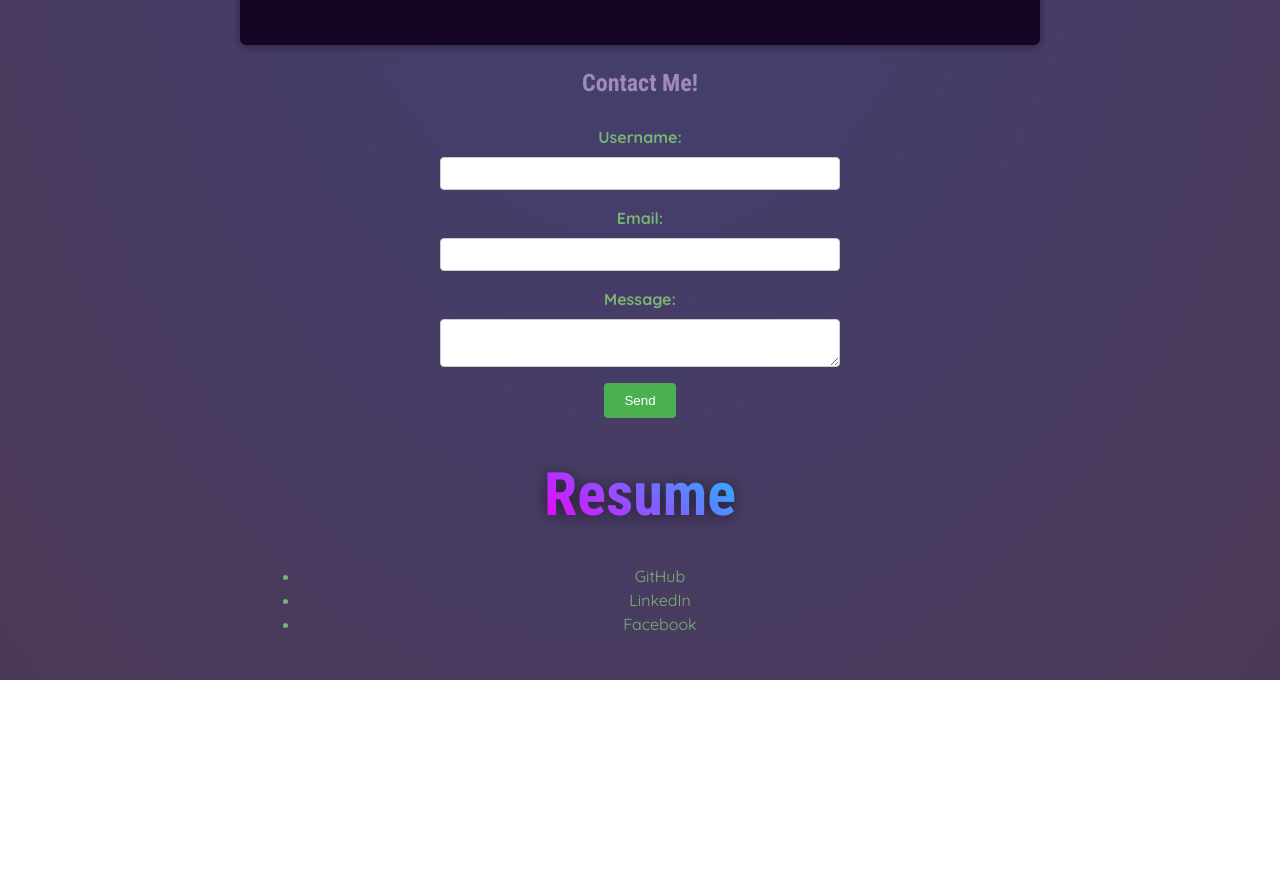
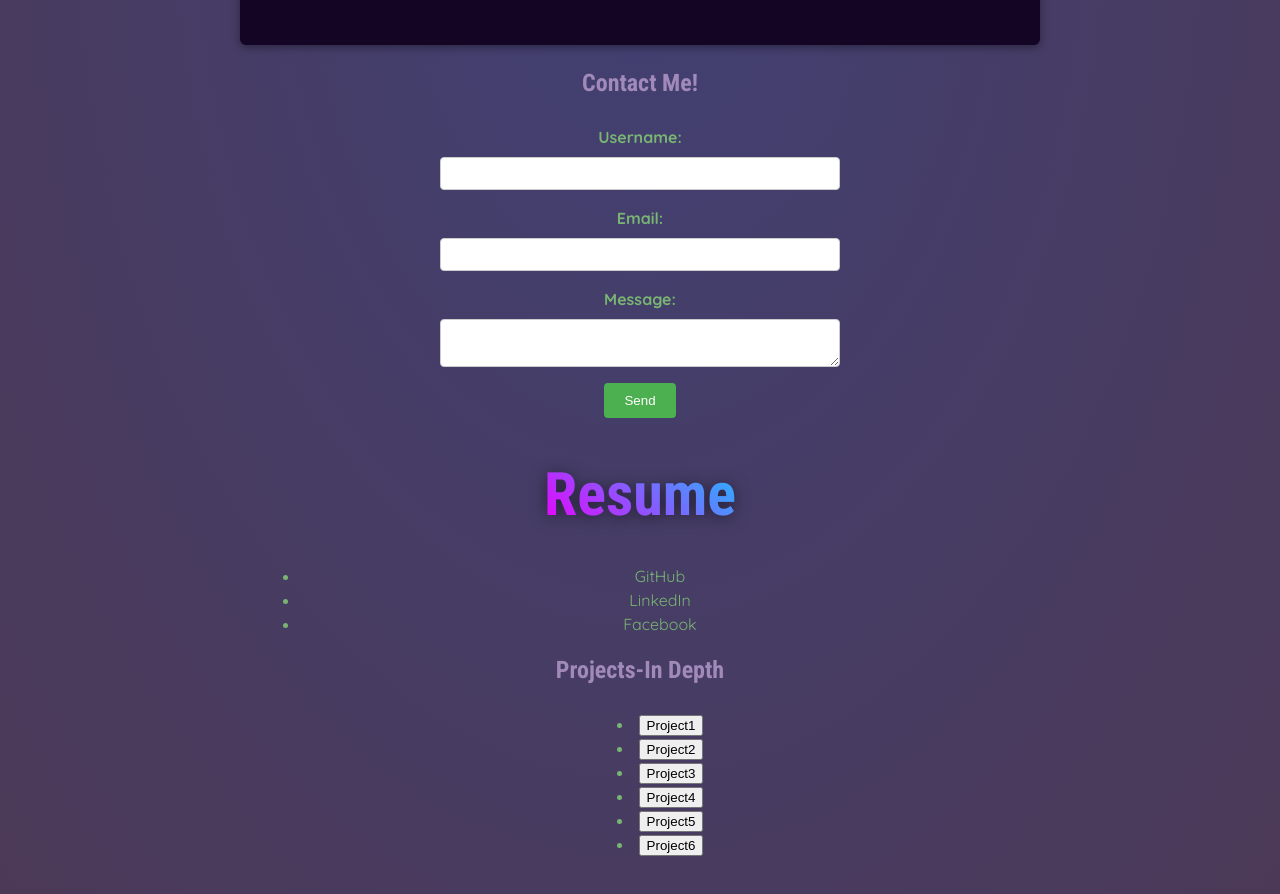
Before and after one commit to JackStendeback/React-Portfolio, a React (Vite) app: page / in a window 1280 px wide. Shown: the part 1100-1994 px from the top of the page. Before the commit the page ends 1780 px from the top, so only its background shows below. Built offline with nearby package versions, Linux system fonts and the light colour scheme.

Commit message:
creating much cleaner code by seperating each component into its own jsx file

```diff
--- a/src/App.jsx
+++ b/src/App.jsx
@@ -1,48 +1,7 @@
 import Header from './components/Header.jsx';
 import { PORTFOLIO_PROJECTS } from './data.js';
-
-function Footer() {
-    return (
-        <footer className="footer" id="footer">
-            <h2>Contact Me!</h2>
-            <form action="/submit_form_url" method="POST" className="contact-form">
-                <label htmlFor="username">Username:</label>
-                <input type="text" id="username" name="username" required />
-
-                <label htmlFor="email">Email:</label>
-                <input type="email" id="email" name="email" required />
-
-                <label htmlFor="message">Message:</label>
-                <textarea id="message" name="message" required />
-
-                <button type="submit">Send</button>
-            </form>
-
-            <section id="resume">
-                <h2><a href="assets/JackStendeback-resume.pdf" download="Jack Stendeback Software Developer Resume" target="_blank">Resume</a></h2>
-            </section>
-
-            <section id="contact-links">
-            <ul>
-                <li>GitHub</li>
-                <li>LinkedIn</li>
-                <li>Facebook</li>
-            </ul>
-            </section>
-        </footer>
-    );
-}
-
-// Add in links to the project repo's and the deployed applications once complete.
-function Projects({image, title, description}) {
-    return (
-        <li>
-            <img src={image} alt={title}></img>
-            <h3>{title}</h3>
-            <p>{description}</p>
-        </li>
-    );
-}
+import Footer from './components/Footer.jsx';
+import Projects from './components/Projects.jsx';
 
 function Portfolio() {
     return (
@@ -50,7 +9,7 @@ function Portfolio() {
             <Header />
           <main>
             <section id="main-projects">
-                <h2 id="projects">My Projects</h2>
+                <h2 id="projects">My Projects Overview</h2>
                 <ul>
                 <Projects {...PORTFOLIO_PROJECTS[0]} />
                 <Projects {...PORTFOLIO_PROJECTS[1]} />
--- /dev/null
+++ b/src/components/Footer.jsx
@@ -0,0 +1,44 @@
+import ProjectButtons from './ProjectButtons.jsx';
+
+export default function Footer() {
+    return (
+        <footer className="footer" id="footer">
+            <h2>Contact Me!</h2>
+            <form action="/submit_form_url" method="POST" className="contact-form">
+                <label htmlFor="username">Username:</label>
+                <input type="text" id="username" name="username" required />
+
+                <label htmlFor="email">Email:</label>
+                <input type="email" id="email" name="email" required />
+
+                <label htmlFor="message">Message:</label>
+                <textarea id="message" name="message" required />
+
+                <button type="submit">Send</button>
+            </form>
+
+            <section id="resume">
+                <h2><a href="assets/JackStendeback-resume.pdf" download="Jack Stendeback Software Developer Resume" target="_blank">Resume</a></h2>
+            </section>
+
+            <section id="contact-links">
+            <ul>
+                <li>GitHub</li>
+                <li>LinkedIn</li>
+                <li>Facebook</li>
+            </ul>
+            </section>
+            <section id="project-buttons">
+                <h2>Projects-In Depth</h2>
+                <menu>
+                    <ProjectButtons>Project1</ProjectButtons>
+                    <ProjectButtons>Project2</ProjectButtons>
+                    <ProjectButtons>Project3</ProjectButtons>
+                    <ProjectButtons>Project4</ProjectButtons>
+                    <ProjectButtons>Project5</ProjectButtons>
+                    <ProjectButtons>Project6</ProjectButtons>
+                </menu>
+            </section>
+        </footer>
+    );
+}
--- /dev/null
+++ b/src/components/ProjectButtons.jsx
@@ -0,0 +1,11 @@
+export default function ProjectButtons(props) {
+    function handleClick() {
+        console.log('Hello World');
+    }
+
+    return (
+    <li>
+        <button onClick={handleClick}>{props.children}</button>
+    </li>
+    );
+}
--- /dev/null
+++ b/src/components/Projects.jsx
@@ -0,0 +1,10 @@
+// Add in links to the project repo's and the deployed applications once complete.
+export default function Projects({image, title, description}) {
+    return (
+        <li>
+            <img src={image} alt={title}></img>
+            <h3>{title}</h3>
+            <p>{description}</p>
+        </li>
+    );
+}
```
